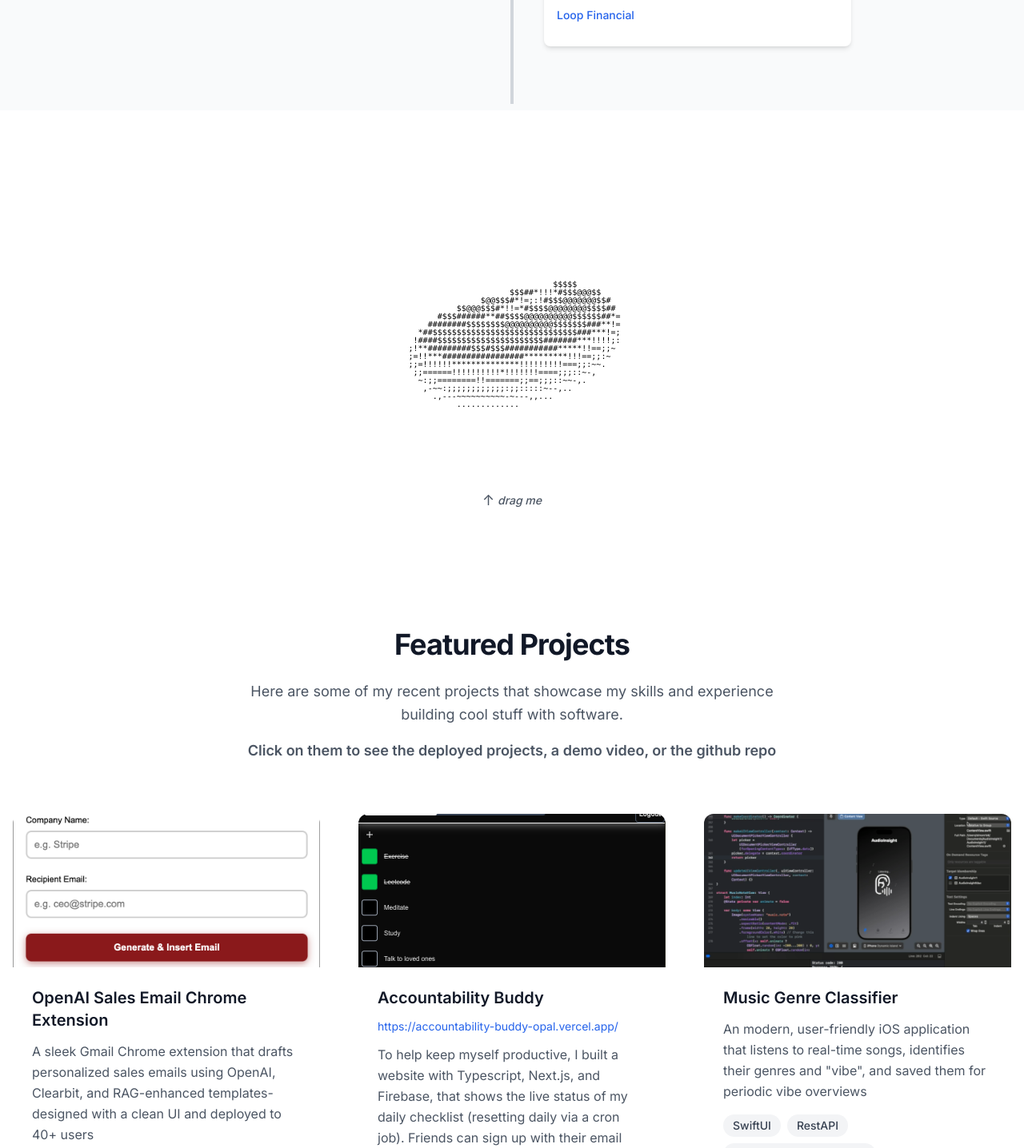
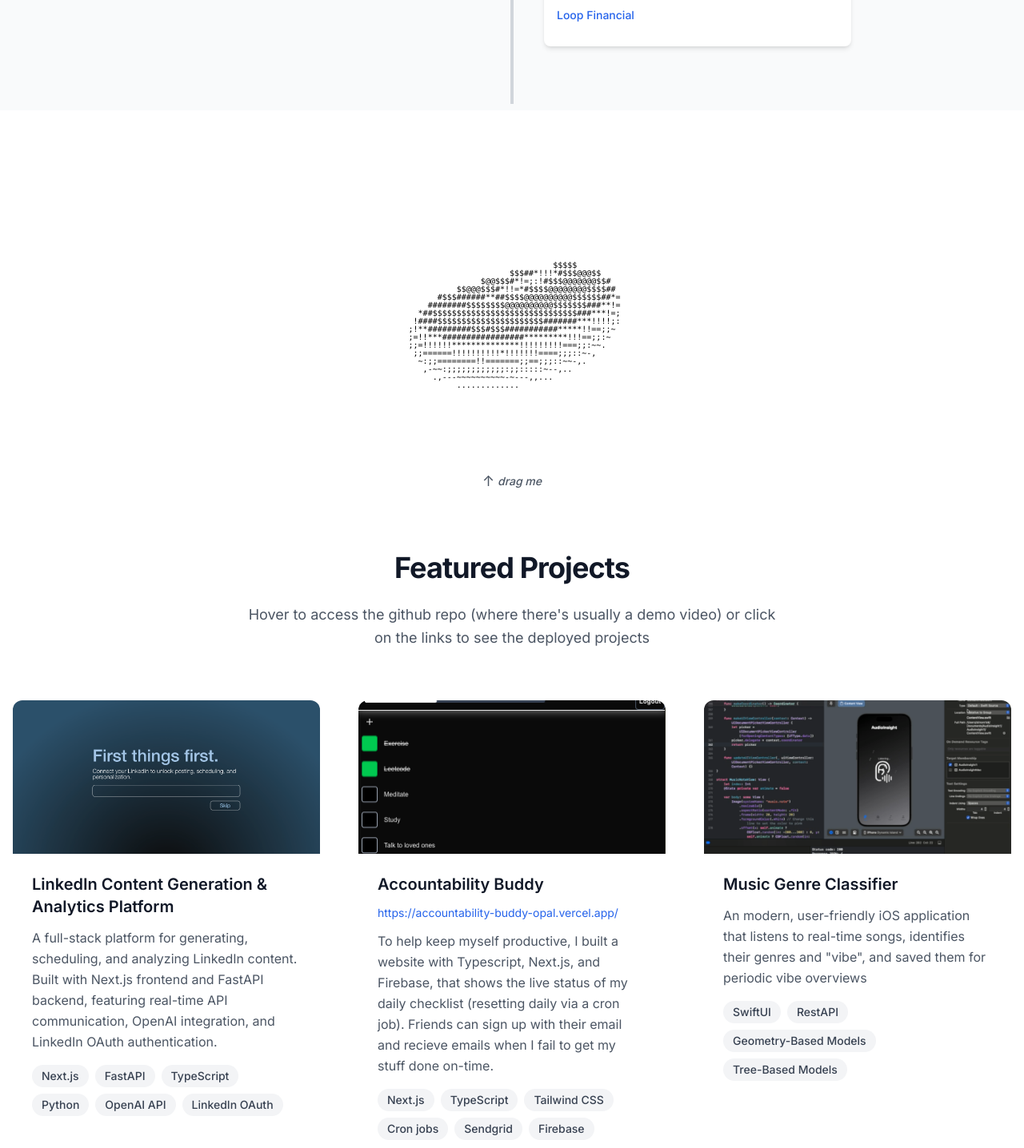
Before and after one commit to SimonNRisk/portfolio, a Next.js app: page / in a window 1280 px wide. Shown: the part 1900-3336 px from the top of the page at 80% size. Built offline with nearby package versions, Linux system fonts and the light colour scheme; no server answers.

Commit message:
chore: small UI updates and add my highschool - kingston pride

```diff
--- a/src/app/page.tsx
+++ b/src/app/page.tsx
@@ -18,12 +18,12 @@
 export default function Home() {
   const projects = [
     {
-      title: "OpenAI Sales Email Chrome Extension",
+      title: "LinkedIn Content Generation & Analytics Platform",
       description:
-        "A sleek Gmail Chrome extension that drafts personalized sales emails using OpenAI, Clearbit, and RAG-enhanced templates-designed with a clean UI and deployed to 40+ users",
-      imageUrl: "/images/cold_email.jpg",
-      technologies: ["Chrome Extension", "OpenAI API", "Clearbit API", "RAG", "TypeScript"],
-      projectUrl: "https://github.com/SimonNRisk/automating_sales_emails",
+        "A full-stack platform for generating, scheduling, and analyzing LinkedIn content. Built with Next.js frontend and FastAPI backend, featuring real-time API communication, OpenAI integration, and LinkedIn OAuth authentication.",
+      imageUrl: "/images/astro.png",
+      technologies: ["Next.js", "FastAPI", "TypeScript", "Python", "OpenAI API", "LinkedIn OAuth"],
+      projectUrl: "https://github.com/SimonNRisk/qtma25",
     },
     {
       title: "Accountability Buddy",
@@ -133,7 +133,7 @@
           {/* Timeline Section */}
           <div className="container mx-auto px-4 max-w-7xl">
             <div className="text-center mb-12">
-              <h3 className="text-3xl font-bold text-gray-900 mb-4">My Journey</h3>
+              <h3 className="text-3xl font-bold text-gray-900 mb-4">My Life</h3>
               <p className="text-gray-600 text-lg">A timeline of my professional and personal experiences</p>
             </div>
             <Timeline data={getSortedTimelineData()} />
@@ -141,7 +141,7 @@
         </section>
 
         {/* Donut Section */}
-        <section className="py-12 px-4">
+        <section className="py-6 px-4">
           <div className="flex flex-col items-center">
             <AsciiDonut />
             <div className="flex items-center gap-1 text-sm text-gray-600 mt-2 animate-bounce">
@@ -152,15 +152,12 @@
         </section>
 
         {/* Projects Section */}
-        <section id="projects" className="py-24 px-4">
+        <section id="projects" className="py-12 px-4">
           <div className="max-w-7xl mx-auto">
             <h2 className="text-4xl font-bold mb-6 text-center text-gray-900 tracking-tight">Featured Projects</h2>
-            <p className="text-gray-600 text-center mb-4 max-w-2xl mx-auto leading-relaxed text-lg">
-              Here are some of my recent projects that showcase my skills and experience building cool stuff with
-              software.
-            </p>
-            <p className="text-gray-600 text-center mb-16 max-w-2xl mx-auto leading-relaxed text-lg font-semibold">
-              Click on them to see the deployed projects, a demo video, or the github repo
+            <p className="text-gray-600 text-center mb-16 max-w-2xl mx-auto leading-relaxed text-lg">
+              Hover to access the github repo (where there's usually a demo video) or click on the links to see the
+              deployed projects
             </p>
 
             <div className="grid grid-cols-1 md:grid-cols-2 lg:grid-cols-3 gap-12">
--- a/src/data/timelineData.ts
+++ b/src/data/timelineData.ts
@@ -93,6 +93,18 @@
     endDate: "2027-04-01",
     type: "education",
   },
+  {
+    title: "High School Student",
+    company: "Kingston Collegiate & Vocational Institute",
+    companyUrl: "https://en.wikipedia.org/wiki/Kingston_Collegiate_and_Vocational_Institute",
+    details:
+      "I attended the oldest secondary school in Canada (pretty cool) in Kingston, Ontario. I did IB certificate with HLs in Math, Physics, and Chemistry.",
+    year: "2019-2023",
+    image: "/images/companies/kcvi.png",
+    startDate: "2019-09-01",
+    endDate: "2023-06-01",
+    type: "education",
+  },
 ];
 
 // Function to sort timeline data chronologically
```
Also changed, not shown: public/images/astro.png (added), public/images/companies/kcvi.png (added).
